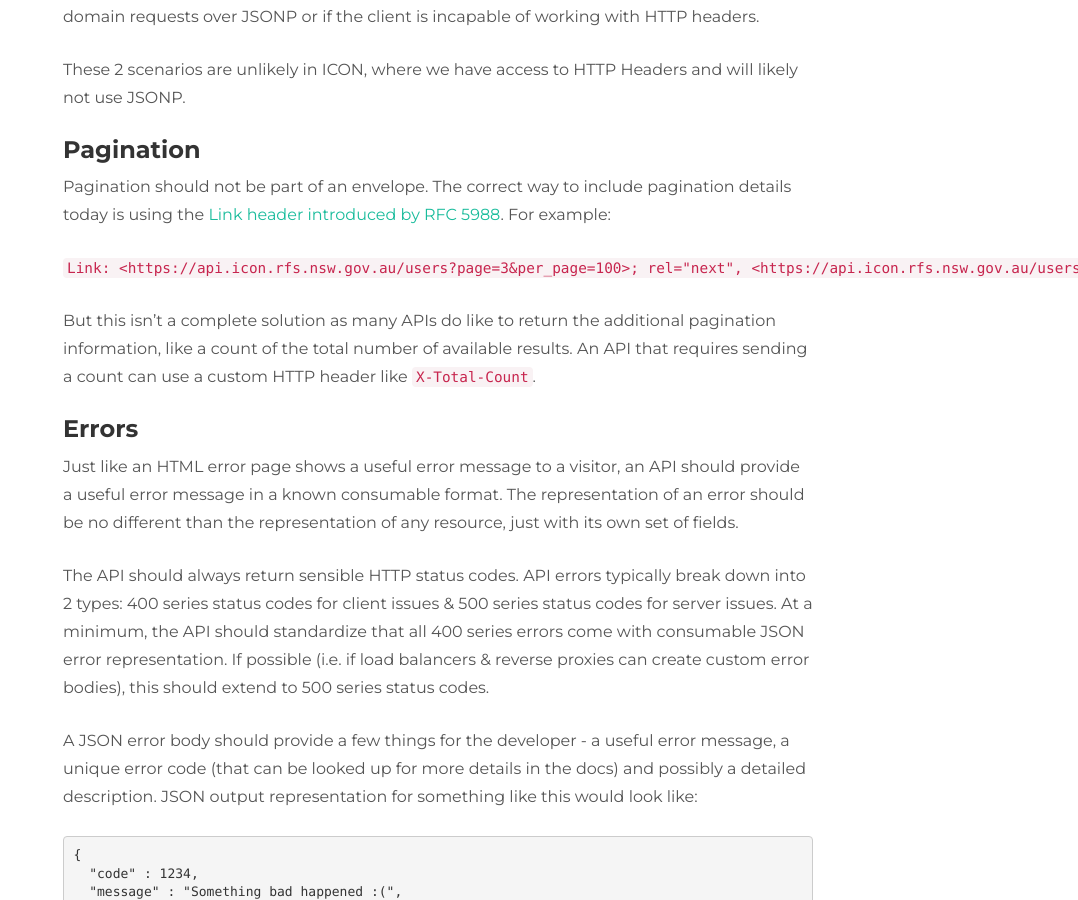
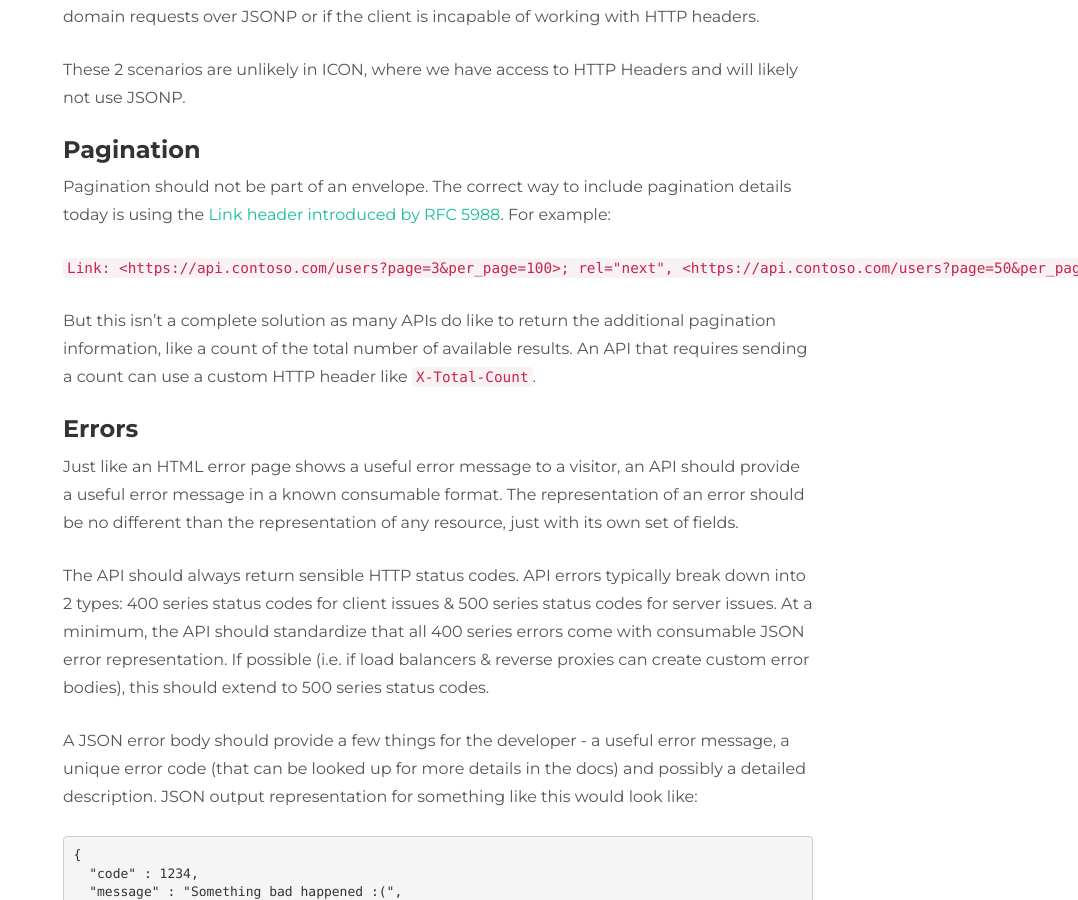
Before and after one commit to darbio/darbio.github.io, a Jekyll site: the page built from _posts/2014-06-01-api-best-practice-design.markdown, in a window 1280 px wide and 900 px high, scrolled down 3364 px. Shown: the whole window, without its empty margins (202-1280 px from the left). Built offline with Jekyll 4.4.1, drawn with Linux system fonts in a browser that asks for light colours; nearby versions of some CDN libraries; part of the change alters nothing that is shown.

Commit message:
Posts from blog

```diff
--- a/_posts/2014-06-01-api-best-practice-design.markdown
+++ b/_posts/2014-06-01-api-best-practice-design.markdown
@@ -108,7 +108,7 @@ These 2 scenarios are unlikely in ICON, where we have access to HTTP Headers and
 ### Pagination
 Pagination should not be part of an envelope. The correct way to include pagination details today is using the [Link header introduced by RFC 5988](http://tools.ietf.org/html/rfc5988#page-6). For example:
 
-`Link: <https://api.icon.rfs.nsw.gov.au/users?page=3&per_page=100>; rel="next", <https://api.icon.rfs.nsw.gov.au/users?page=50&per_page=100>; rel="last"`
+`Link: <https://api.contoso.com/users?page=3&per_page=100>; rel="next", <https://api.contoso.com/users?page=50&per_page=100>; rel="last"`
 
 But this isn't a complete solution as many APIs do like to return the additional pagination information, like a count of the total number of available results. An API that requires sending a count can use a custom HTTP header like `X-Total-Count`.
 
```
